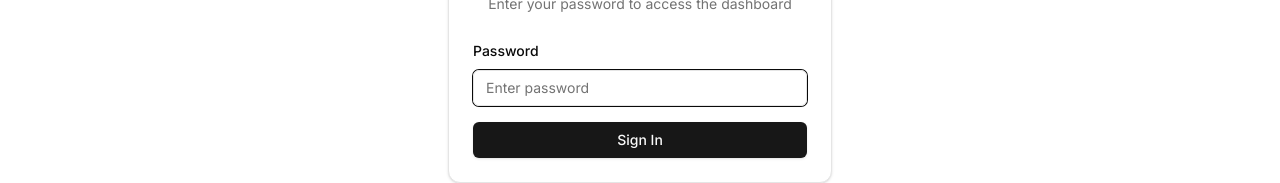
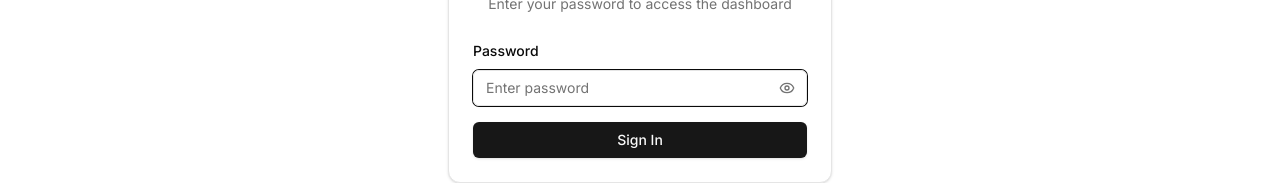
Before and after one commit to ngenohkevin/hivedeck, a Next.js app: page /login in a window 1280 px wide. Shown: the part 397-580 px from the top of the page. Built offline with nearby package versions, Linux system fonts and the light colour scheme.

Commit message:
Add show/hide password toggle to login and API key fields

```diff
--- a/src/app/login/page.tsx
+++ b/src/app/login/page.tsx
@@ -2,7 +2,7 @@
 
 import { useState } from "react";
 import { useRouter } from "next/navigation";
-import { Server, Loader2, Lock } from "lucide-react";
+import { Server, Loader2, Lock, Eye, EyeOff } from "lucide-react";
 import { Button } from "@/components/ui/button";
 import { Input } from "@/components/ui/input";
 import { Label } from "@/components/ui/label";
@@ -12,6 +12,7 @@
 export default function LoginPage() {
   const router = useRouter();
   const [password, setPassword] = useState("");
+  const [showPassword, setShowPassword] = useState(false);
   const [loading, setLoading] = useState(false);
   const [error, setError] = useState<string | null>(null);
 
@@ -74,15 +75,29 @@
 
               <div className="space-y-2">
                 <Label htmlFor="password">Password</Label>
+                <div className="relative">
                   <Input
                     id="password"
-                  type="password"
+                    type={showPassword ? "text" : "password"}
                     placeholder="Enter password"
                     value={password}
                     onChange={(e) => setPassword(e.target.value)}
                     required
                     autoFocus
+                    className="pr-10"
                   />
+                  <button
+                    type="button"
+                    onClick={() => setShowPassword(!showPassword)}
+                    className="absolute right-3 top-1/2 -translate-y-1/2 text-muted-foreground hover:text-foreground"
+                  >
+                    {showPassword ? (
+                      <EyeOff className="h-4 w-4" />
+                    ) : (
+                      <Eye className="h-4 w-4" />
+                    )}
+                  </button>
+                </div>
               </div>
 
               <Button type="submit" className="w-full" disabled={loading}>
--- a/src/app/servers/[id]/edit/page.tsx
+++ b/src/app/servers/[id]/edit/page.tsx
@@ -3,7 +3,7 @@
 import { useEffect, useState } from "react";
 import { useParams, useRouter } from "next/navigation";
 import Link from "next/link";
-import { ArrowLeft, Server, Loader2, Trash2 } from "lucide-react";
+import { ArrowLeft, Server, Loader2, Trash2, Eye, EyeOff } from "lucide-react";
 import { ThemeToggle } from "@/components/theme-toggle";
 import { Button } from "@/components/ui/button";
 import { Input } from "@/components/ui/input";
@@ -30,6 +30,7 @@
   const [pageLoading, setPageLoading] = useState(true);
   const [error, setError] = useState<string | null>(null);
   const [showDeleteDialog, setShowDeleteDialog] = useState(false);
+  const [showApiKey, setShowApiKey] = useState(false);
 
   const [formData, setFormData] = useState({
     name: "",
@@ -211,14 +212,28 @@
 
               <div className="space-y-2">
                 <Label htmlFor="apiKey">API Key *</Label>
+                <div className="relative">
                   <Input
                     id="apiKey"
-                  type="password"
+                    type={showApiKey ? "text" : "password"}
                     placeholder="Enter the agent API key"
                     value={formData.apiKey}
                     onChange={(e) => setFormData({ ...formData, apiKey: e.target.value })}
                     required
+                    className="pr-10"
                   />
+                  <button
+                    type="button"
+                    onClick={() => setShowApiKey(!showApiKey)}
+                    className="absolute right-3 top-1/2 -translate-y-1/2 text-muted-foreground hover:text-foreground"
+                  >
+                    {showApiKey ? (
+                      <EyeOff className="h-4 w-4" />
+                    ) : (
+                      <Eye className="h-4 w-4" />
+                    )}
+                  </button>
+                </div>
                 <p className="text-xs text-muted-foreground">
                   The API key configured in the hivedeck-agent .env file
                 </p>
--- a/src/app/servers/add/page.tsx
+++ b/src/app/servers/add/page.tsx
@@ -3,7 +3,7 @@
 import { useState } from "react";
 import { useRouter } from "next/navigation";
 import Link from "next/link";
-import { ArrowLeft, Server, Loader2 } from "lucide-react";
+import { ArrowLeft, Server, Loader2, Eye, EyeOff } from "lucide-react";
 import { ThemeToggle } from "@/components/theme-toggle";
 import { Button } from "@/components/ui/button";
 import { Input } from "@/components/ui/input";
@@ -16,6 +16,7 @@
   const [loading, setLoading] = useState(false);
   const [error, setError] = useState<string | null>(null);
   const [skipHealthCheck, setSkipHealthCheck] = useState(false);
+  const [showApiKey, setShowApiKey] = useState(false);
 
   const [formData, setFormData] = useState({
     name: "",
@@ -146,14 +147,28 @@
 
               <div className="space-y-2">
                 <Label htmlFor="apiKey">API Key *</Label>
+                <div className="relative">
                   <Input
                     id="apiKey"
-                  type="password"
+                    type={showApiKey ? "text" : "password"}
                     placeholder="Enter the agent API key"
                     value={formData.apiKey}
                     onChange={(e) => setFormData({ ...formData, apiKey: e.target.value })}
                     required
+                    className="pr-10"
                   />
+                  <button
+                    type="button"
+                    onClick={() => setShowApiKey(!showApiKey)}
+                    className="absolute right-3 top-1/2 -translate-y-1/2 text-muted-foreground hover:text-foreground"
+                  >
+                    {showApiKey ? (
+                      <EyeOff className="h-4 w-4" />
+                    ) : (
+                      <Eye className="h-4 w-4" />
+                    )}
+                  </button>
+                </div>
                 <p className="text-xs text-muted-foreground">
                   The API key configured in the hivedeck-agent .env file
                 </p>
```
Also changed, not shown: 1 other file (tests, documents, lock files or other folders). Lines whose indentation alone changed are shown as unchanged.
